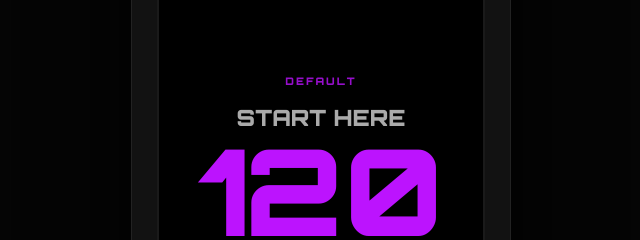
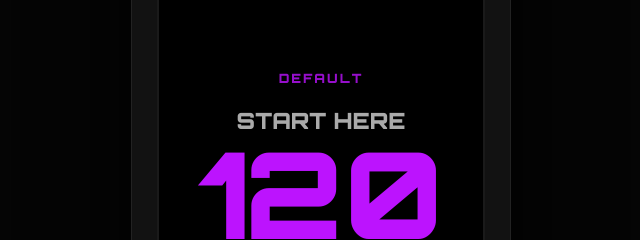
Before and after one commit to studio88-cloud/pulse-grid-core, a plain HTML site: page index.html in a window 1280 px wide. Shown: the part 190-430 px from the top of the page, 319-959 px from the left. Drawn offline with Linux system fonts and the light colour scheme.

Commit message:
Update index.html

```diff
--- a/index.html
+++ b/index.html
@@ -49,7 +49,7 @@
     </div>
     <div class="beat-counter" id="beat-counter"></div>
     <div class="live-display" id="main-display">
-        <div id="playlist-label" style="font-family: 'Orbitron'; font-size: 0.65rem; color: var(--accent); margin-bottom: 15px; letter-spacing: 2px; opacity: 0.8;">--</div>
+        <div id="playlist-label" style="font-family: 'Orbitron'; font-size: 0.80rem; color: var(--accent); margin-bottom: 20px; letter-spacing: 2px; opacity: 0.8;">--</div>
         <div id="song-title">CHOOSE LIST</div>
         <div id="bpm-val">--</div>
         <div id="time-sig-display">--</div>
```
